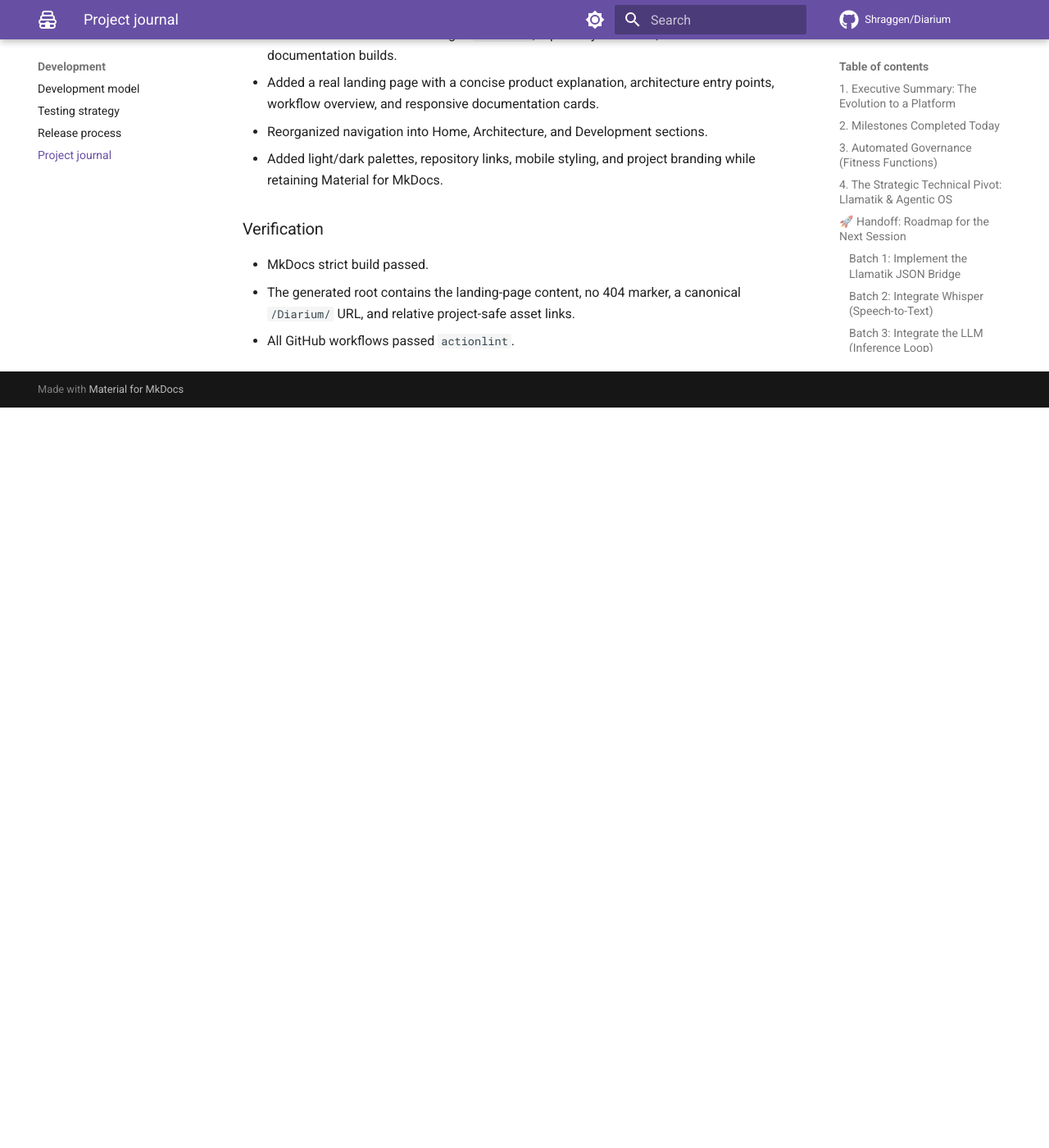
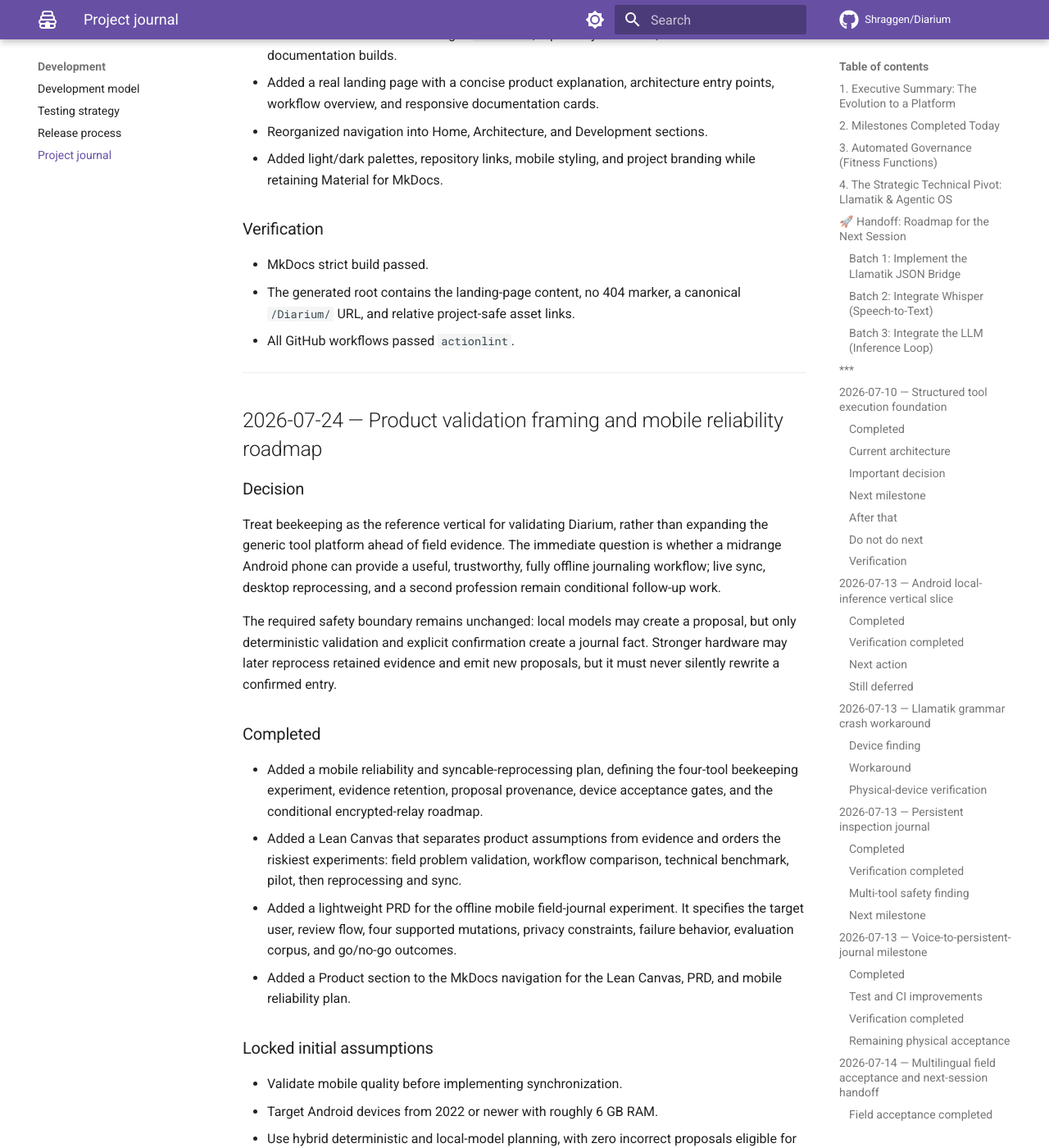
Before and after one commit to Shraggen/Diarium, an MkDocs documentation site: the page built from docs/journal.md, in a window 1280 px wide and 1400 px high, scrolled down 18780 px. Shown: the whole window at 82% size. Built offline with MkDocs 1.6.1 and Material for MkDocs 9.7.7, drawn with Linux system fonts in a browser that asks for light colours; comment, search, counter and statistics services are not loaded; before the commit the page ends 19277 px from its top, so only the background shows below that; some of the changed text lies outside the part shown.

Commit message:
docs: add product canvas, PRD, and mobile reliability roadmap

```diff
--- a/docs/journal.md
+++ b/docs/journal.md
@@ -727,3 +727,55 @@
 - The generated root contains the landing-page content, no 404 marker, a
   canonical `/Diarium/` URL, and relative project-safe asset links.
 - All GitHub workflows passed `actionlint`.
+
+---
+
+## 2026-07-24 — Product validation framing and mobile reliability roadmap
+
+### Decision
+
+Treat beekeeping as the reference vertical for validating Diarium, rather than
+expanding the generic tool platform ahead of field evidence. The immediate
+question is whether a midrange Android phone can provide a useful, trustworthy,
+fully offline journaling workflow; live sync, desktop reprocessing, and a
+second profession remain conditional follow-up work.
+
+The required safety boundary remains unchanged: local models may create a
+proposal, but only deterministic validation and explicit confirmation create a
+journal fact. Stronger hardware may later reprocess retained evidence and emit
+new proposals, but it must never silently rewrite a confirmed entry.
+
+### Completed
+
+- Added a mobile reliability and syncable-reprocessing plan, defining the
+  four-tool beekeeping experiment, evidence retention, proposal provenance,
+  device acceptance gates, and the conditional encrypted-relay roadmap.
+- Added a Lean Canvas that separates product assumptions from evidence and
+  orders the riskiest experiments: field problem validation, workflow
+  comparison, technical benchmark, pilot, then reprocessing and sync.
+- Added a lightweight PRD for the offline mobile field-journal experiment.
+  It specifies the target user, review flow, four supported mutations,
+  privacy constraints, failure behavior, evaluation corpus, and go/no-go
+  outcomes.
+- Added a Product section to the MkDocs navigation for the Lean Canvas, PRD,
+  and mobile reliability plan.
+
+### Locked initial assumptions
+
+- Validate mobile quality before implementing synchronization.
+- Target Android devices from 2022 or newer with roughly 6 GB RAM.
+- Use hybrid deterministic and local-model planning, with zero incorrect
+  proposals eligible for confirmation and at least 85% exact complete drafts
+  on supported, unambiguous recordings.
+- Retain field audio privately by default so stronger hardware can reprocess
+  it later; users may delete the retained audio independently of the journal
+  entry.
+- A future encrypted relay transports opaque events and evidence only. It is
+  optional and does not perform inference or decide journal truth.
+
+### Verification
+
+- `git diff --check` passed after the documentation changes.
+- The local environment does not currently have `mkdocs` installed, so
+  `mkdocs build --strict` could not be run. The documentation workflow installs
+  `mkdocs-material` and performs that strict build in CI.
--- /dev/null
+++ b/docs/plans/mobile-reliability-and-reprocessing.md
@@ -0,0 +1,146 @@
+# Mobile reliability proof and syncable reprocessing
+
+Date: 2026-07-24
+
+## Summary
+
+First prove that a midrange Android phone can perform the complete offline path
+safely: record audio, transcribe locally, select among four tools, extract
+structured arguments, present a reviewable proposal, and persist only after
+confirmation.
+
+The milestone passes when at least 85% of supported, unambiguous recordings
+produce an entirely correct draft without correction, while zero incorrect
+drafts are eligible for confirmation. Sync and desktop processing follow only
+after this gate.
+
+## 1. Make `core` a trustworthy proposal harness
+
+- Replace bare `ToolCall` planning with an `ActionProposal` containing:
+  - a globally unique proposal ID;
+  - the source evidence and transcript revision IDs and digest;
+  - the candidate tool call;
+  - a `ReadyForReview` or `Blocked` status;
+  - validation issues;
+  - processor, model, prompt, and schema versions;
+  - transcript evidence spans supporting extracted arguments.
+- Change `Tool` to expose deterministic argument validation. `ToolExecutor`
+  must validate again immediately before execution.
+- Remove the `process()` shortcut that plans and executes without confirmation.
+- Execute only a `ConfirmedAction` tied to the exact proposal and transcript
+  digest. Editing the transcript, changing context, or producing a newer
+  proposal invalidates confirmation.
+- Require idempotency keys so repeated confirmation cannot create duplicate
+  journal entries.
+- Keep planners and processors replaceable; neither Android, Room, audio, nor
+  beekeeping belongs in `core`.
+
+## 2. Build a sync-ready local evidence record
+
+- Store every field recording in private app storage by default instead of
+  deleting the temporary WAV.
+- Persist:
+  - a UUID-based evidence ID;
+  - capture time, language, audio hash, and private path;
+  - immutable transcript revisions;
+  - generated proposals and provenance;
+  - confirmation and cancellation decisions;
+  - the resulting journal event ID.
+- Allow users to delete retained audio without deleting the confirmed journal
+  entry; mark the evidence as unavailable for future reprocessing.
+- Give every journal event a global UUID. Keep Room's numeric key internal
+  only.
+- Migrate existing inspections without data loss, marking them as legacy
+  entries without source evidence.
+- Keep the Android manifest free of network permission during this milestone
+  and verify the workflow in airplane mode.
+- Record an ADR for the future encrypted relay: it transports opaque encrypted
+  events and evidence, does not run models, and does not decide journal truth.
+
+## 3. Exercise a meaningful hybrid agent workflow
+
+Implement four narrow write tools:
+
+- `record_inspection`: `hive_id`, required explicit `queen_seen`, and optional
+  non-negative `brood_frames`.
+- `record_treatment`: `hive_id`, required treatment name, and optional dose
+  text.
+- `record_feeding`: `hive_id`, required feed type, and optional amount plus
+  unit; amount and unit must appear together.
+- `create_follow_up`: `hive_id`, required description, and optional
+  non-negative `due_in_days`, converted deterministically from capture time.
+
+Planning behavior:
+
+- Run deterministic extractors for known high-risk values such as hive IDs,
+  negation, quantities, and contradictory observations.
+- Run the local LLM as a candidate tool router and broader argument extractor.
+- Prefer a complete deterministic result; record model agreement as additional
+  provenance.
+- Block confirmation when deterministic and model outputs conflict, required
+  fields lack transcript evidence, multiple tools remain plausible, or the
+  utterance is ambiguous, hedged, contradictory, read-only, or unsupported.
+- Preserve the complete transcript as a free-form note even when structured
+  extraction abstains.
+- Benchmark the verified Qwen2.5 0.5B Q4 model first, then the 1.5B Q4
+  candidate. Select the smallest model meeting every gate. Load Whisper and
+  the command model sequentially where necessary to control memory.
+
+## 4. Evaluation and device acceptance
+
+- Add a versioned corpus of at least 240 consented recordings:
+  - 160 positive cases balanced across the four tools and English, German,
+    Serbian Latin, and Serbian Cyrillic;
+  - 40 ambiguous, contradictory, or incomplete cases;
+  - 40 read-only, irrelevant, and adversarial cases;
+  - multiple speakers and quiet, phone-distance, Bluetooth-headset, and
+    apiary-like noise conditions.
+- Export privacy-preserving local diagnostics as JSON: stage timings, model
+  hashes, raw and edited transcripts, proposals, validation outcomes,
+  corrections, confirmations, cancellations, and execution results. Audio is
+  exported only by explicit user action.
+- Measure ASR WER/CER separately from end-to-end tool accuracy so transcription
+  and interpretation failures remain distinguishable.
+- Pass gates:
+  - at least 85% exact tool-and-required-argument accuracy on supported,
+    unambiguous recordings;
+  - zero incorrect proposals in `ReadyForReview`;
+  - 100% of ambiguous, contradictory, and unsupported inputs blocked;
+  - zero writes before confirmation and zero duplicates after repeated
+    confirmation;
+  - p95 stop-to-proposal latency no greater than 15 seconds on the target
+    device class;
+  - peak process RSS no greater than 1.5 GB;
+  - 30 consecutive recordings without a crash, native abort, or progressive
+    resource leak.
+- Run on at least two Android devices from 2022 or newer with approximately
+  6 GB RAM, reporting battery and thermal behavior even if they are not initial
+  hard gates.
+
+## 5. Conditional roadmap after the proof
+
+- If all gates pass, implement the encrypted relay, device identities, notebook
+  membership, append-only replication, and a desktop processor that emits new
+  proposals against existing evidence.
+- If safety passes but utility or performance fails, keep phone-local ASR and
+  deterministic tools; move broad LLM extraction to the paired laptop.
+- If safety fails, prohibit phone-generated LLM proposals from becoming
+  confirmable and retain deterministic parsing plus manual structured entry.
+- Desktop reprocessing never silently changes confirmed facts. It creates a
+  new versioned proposal that an authorized user reviews on any device.
+- A secondary phone only syncs evidence and confirmed events; it does not need
+  to run inference. If it processes evidence, its output remains another
+  untrusted proposal.
+
+## Assumptions
+
+- Beekeeping remains the reference domain; profession-neutral abstractions are
+  extracted only when the four-tool vertical needs them.
+- Android is the first validated runtime; iOS parity and live sync are outside
+  this milestone.
+- Raw audio is retained by default in private storage with user-controlled
+  deletion.
+- The future relay is optional, client-encrypted, and compute-free; local
+  journaling never depends on it.
+- Human confirmation remains mandatory for every mutating tool regardless of
+  benchmark accuracy.
--- /dev/null
+++ b/docs/product/lean-canvas.md
@@ -0,0 +1,69 @@
+# Diarium Lean Canvas
+
+- Date: 2026-07-24
+- Status: Working hypotheses
+- Initial domain: Beekeeping
+
+This canvas describes assumptions to test, not established facts. Beekeeping is
+the first vertical used to validate the product and the underlying journaling
+platform.
+
+## Product hypothesis
+
+Field workers with occupied or dirty hands will prefer a private mobile
+assistant that turns speech into reviewable journal entries entirely offline,
+provided that it is faster than their current method and never silently records
+an invented fact.
+
+## Canvas
+
+| Area | Current hypothesis |
+| --- | --- |
+| Problem | Field observations are difficult to record while wearing gloves or handling equipment. Remote work sites may have no usable connection. Notes reconstructed after the work are incomplete or inaccurate. |
+| Existing alternatives | Paper notebooks, memory, generic voice memos, generic note apps, manual beekeeping forms, and beekeeping apps whose voice or AI features require connectivity or payment. |
+| Customer segments | Initial user: an independent beekeeper performing repeated hive inspections in locations with unreliable connectivity. Later candidates include farm, maintenance, forestry, and other field workers with similar evidence-capture needs. |
+| Early adopters | Beekeepers who already attempt to keep inspection records, manage several hives, work in remote apiaries, and are dissatisfied with paper, typing, or cloud-dependent voice tools. |
+| Unique value proposition | A trustworthy field journal that listens, drafts a structured entry locally, shows exactly what it understood, and saves nothing until the worker confirms it. |
+| High-level concept | A private offline field assistant: voice memo plus structured form plus an audit trail. |
+| Initial solution | On-device audio capture and transcription; hybrid deterministic and local-model extraction; narrow typed tools; editable review; explicit confirmation; local journal; retained evidence for optional reprocessing on stronger hardware. |
+| Channels | Direct field observation, local beekeeper associations, personal referrals, small pilot groups, and open-source communities. These channels have not yet been validated. |
+| Revenue | Undecided. Preserve offline capture, review, and local journaling as a usable core. Test whether optional encrypted sync, team collaboration, managed backup, desktop reprocessing, or support can fund the product without making field capture subscription-dependent. |
+| Cost structure | Mobile and desktop development, device testing, model evaluation, user research, support, signing and distribution, and an optional encrypted relay. Local inference avoids per-entry cloud inference cost but increases device-support work. |
+| Key metrics | Successful field entries, time from observation to confirmed entry, percentage of drafts requiring correction, safe abstention rate, false-confirmable proposal rate, completed field days, repeated weekly use, and retained users who choose the workflow over their previous method. |
+| Unfair advantage | Not yet established. Possible advantages are a consented multilingual field-audio corpus, safety-focused proposal contracts, and an offline reprocessing architecture. These become advantages only if they produce demonstrably better outcomes. |
+
+## Riskiest assumptions
+
+| ID | Assumption | Why it matters | Cheapest useful test | Evidence |
+| --- | --- | --- | --- | --- |
+| H1 | Recording inspections is painful enough that beekeepers want a different workflow. | Without a meaningful problem, technical quality does not create a product. | Observe and interview 5–10 beekeepers about their last field day without first pitching Diarium. | Missing |
+| H2 | Speaking and reviewing is faster or easier than paper, typing, or an unstructured voice memo. | This is the central workflow advantage. | Compare the three methods during representative inspections and measure time, omissions, and corrections. | Missing |
+| H3 | Workers will trust a proposal-and-confirmation interaction. | Low trust will prevent adoption even when extraction is accurate. | Test a clickable or working prototype containing both correct and deliberately incorrect proposals. | Missing |
+| H4 | A midrange phone can complete offline transcription and extraction with acceptable latency, memory, battery use, and heat. | Failure makes the proposed field experience impractical. | Run the mobile reliability benchmark on at least two representative devices. | Partially explored |
+| H5 | The system can be useful while allowing zero incorrect proposals to become confirmable in the evaluation corpus. | Journal integrity is the product's safety promise. | Evaluate supported, ambiguous, contradictory, and adversarial recordings against the release gates. | Partially explored |
+| H6 | English, German, Serbian Latin, and Serbian Cyrillic address a real initial user need. | Every required language multiplies testing and model constraints. | Recruit target users and record which languages they actually use during field work. | Missing |
+| H7 | Retaining audio for later reprocessing is valuable enough to justify storage and privacy costs. | It drives the evidence model and laptop workflow. | Show users transcript-only and retained-audio workflows and ask them to complete deletion/reprocessing tasks. | Missing |
+| H8 | The same trusted proposal harness transfers to other professions. | This determines whether `core` is a product platform or internal architecture. | Validate the complete beekeeping vertical first, then implement one small second-domain tool without changing core contracts. | Deferred |
+
+## Experiment order
+
+1. Validate the problem through observation and interviews.
+2. Compare the proposed workflow with paper, typing, and raw voice memos.
+3. Run the mobile feasibility and safety benchmark.
+4. Conduct a small real-apiary pilot and measure corrections, time, and repeat
+   use.
+5. Prototype laptop reprocessing and shared-journal review before implementing
+   live synchronization.
+6. Consider a second profession only after the beekeeping workflow has repeat
+   users.
+
+## Learning rules
+
+- A successful technical benchmark validates feasibility, not demand.
+- A user saying the idea sounds useful is not evidence of repeated use.
+- Abstention is acceptable when the worker can quickly correct or save a raw
+  note; silent invention is not.
+- Platform abstractions are extracted from proven workflows rather than
+  predicted professions.
+- A failed local-LLM experiment does not invalidate offline journaling. It may
+  support a product with local transcription and deferred laptop extraction.
--- /dev/null
+++ b/docs/product/prd-mobile-field-journal.md
@@ -0,0 +1,186 @@
+# PRD: Offline mobile field-journal validation
+
+- Date: 2026-07-24
+- Status: Draft for validation
+- Product domain: Beekeeping
+- Related plan:
+  [Mobile reliability proof and syncable reprocessing](../plans/mobile-reliability-and-reprocessing.md)
+
+## 1. Objective
+
+Validate that a beekeeper can record an observation without connectivity,
+receive a trustworthy structured draft, correct or reject it, and save a local
+journal entry more conveniently than using the worker's existing method.
+
+This PRD defines a product experiment. It does not define the complete Diarium
+platform.
+
+## 2. Target user and situation
+
+The initial user is a beekeeper inspecting multiple hives at an apiary where
+network connectivity cannot be assumed. The user's hands may be occupied,
+gloved, or dirty, and the phone must remain usable without an account or
+backend.
+
+The job to be done is:
+
+> While I inspect a hive, help me capture what I observed and what I need to do
+> next, without interrupting the work or creating an untrustworthy record.
+
+## 3. Success criteria
+
+The product experiment succeeds only when both product and technical evidence
+are positive.
+
+### Product evidence
+
+- Pilot users complete real field entries without connectivity.
+- Voice plus review has lower median capture-and-correction time than their
+  current structured-entry method.
+- Users can identify what the assistant understood before saving.
+- Users return for another field day without being prompted solely for the
+  experiment.
+- Qualitative feedback shows that retained audio, structured fields, or
+  follow-up tasks solve a real problem beyond storing an ordinary voice memo.
+
+No numeric retention threshold is set until the first pilot establishes a
+baseline. Report individual participant outcomes rather than presenting a
+small pilot as statistically representative.
+
+### Technical gates
+
+- At least 85% of supported, unambiguous evaluation recordings produce the
+  exact tool and all required arguments without field correction.
+- Zero incorrect proposals are eligible for confirmation.
+- Every ambiguous, contradictory, incomplete, unsupported, or read-only input
+  is blocked from execution.
+- Planning never writes data, and every mutation requires confirmation.
+- Repeated confirmation cannot create a duplicate entry.
+- On the target midrange device class, p95 stop-to-proposal latency is no more
+  than 15 seconds and peak process RSS is no more than 1.5 GB.
+- Thirty consecutive recordings complete without a crash, native abort, or
+  progressive resource leak.
+
+## 4. User experience
+
+1. The user selects a language and starts recording.
+2. The app captures audio locally and stops on sustained silence or manual
+   action.
+3. The app retains the recording privately and creates an on-device transcript.
+4. The user may edit the transcript. An edit invalidates any existing
+   proposal.
+5. Diarium creates either:
+   - a complete reviewable proposal;
+   - a blocked proposal explaining what is missing or conflicting; or
+   - a raw journal note when structured extraction is unsupported.
+6. The review presents localized, domain-specific fields rather than raw JSON.
+7. Confirming the unchanged proposal writes exactly one entry. Cancelling,
+   editing, or leaving a blocked proposal writes no structured entry.
+8. The local journal shows the saved entry and its capture time.
+9. The user may delete retained audio without deleting the confirmed journal
+   entry.
+
+## 5. Functional requirements
+
+### Offline capture and evidence
+
+- Audio capture, transcription, planning, review, confirmation, persistence,
+  and journal reading work in airplane mode.
+- Each recording receives a global evidence ID, capture time, language, content
+  hash, and immutable transcript revisions.
+- Raw audio is retained by default in private storage and is never exported
+  without explicit user action.
+- The app remains useful for typed input when no speech model is installed.
+
+### Structured actions
+
+The experiment supports four mutating tools:
+
+| Tool | Required fields | Optional fields |
+| --- | --- | --- |
+| `record_inspection` | `hive_id`, explicit `queen_seen` | non-negative `brood_frames` |
+| `record_treatment` | `hive_id`, treatment name | dose text |
+| `record_feeding` | `hive_id`, feed type | amount and unit as a pair |
+| `create_follow_up` | `hive_id`, description | non-negative `due_in_days` |
+
+- Deterministic extractors handle safety-sensitive identifiers, negation,
+  quantities, and contradictions.
+- A local model proposes tool routing and broader arguments.
+- Conflicting deterministic and model interpretations block confirmation.
+- Every proposed value must be traceable to supporting transcript text.
+- Domain validation runs during planning and again immediately before
+  execution.
+
+### Review and correction
+
+- The review names the action and renders every field in the selected language.
+- Missing, conflicting, or uncertain fields are visible and cannot be
+  confirmed.
+- The user can return to the transcript, correct it, and request a new
+  proposal.
+- The saved entry records the evidence, transcript, proposal, processor
+  provenance, confirmation decision, and globally unique event ID.
+
+### Local diagnostics
+
+- A user-triggered JSON export contains model and prompt versions, stage
+  timings, transcripts, proposal outcomes, corrections, and execution results.
+- Diagnostic export excludes raw audio unless the user separately selects it.
+- The application performs no background telemetry in this experiment.
+
+## 6. Failure behavior
+
+- Missing or failed speech model: retain the audio and offer retry, model
+  selection, or manual transcription.
+- Unclear audio or unsupported language: preserve the evidence and block
+  structured execution.
+- Model failure, timeout, malformed output, or native error: preserve the
+  transcript and offer deterministic or manual entry; do not write a partial
+  action.
+- Unknown tool, invalid arguments, stale proposal, or transcript digest
+  mismatch: reject execution without repository mutation.
+- Storage failure: show that the entry was not saved and retain recoverable
+  evidence where possible.
+- Application restart: restore retained evidence and confirmed journal entries;
+  never restore a proposal as silently confirmed.
+
+## 7. Evaluation
+
+- Use a versioned corpus of at least 240 consented recordings:
+  - 160 positive cases balanced across four tools and English, German, Serbian
+    Latin, and Serbian Cyrillic;
+  - 40 ambiguous, contradictory, or incomplete cases;
+  - 40 read-only, irrelevant, or adversarial cases.
+- Include multiple speakers and quiet, phone-distance, Bluetooth-headset, and
+  apiary-like noise conditions.
+- Report speech WER/CER separately from exact tool and field accuracy.
+- Test on at least two Android phones from 2022 or newer with approximately
+  6 GB RAM.
+- For the field pilot, record task time, proposal corrections, abstentions,
+  cancellations, confirmed entries, user-reported omissions, and whether the
+  user chooses Diarium again on a later field day.
+
+## 8. Out of scope
+
+- Live synchronization, accounts, organizations, and shared notebooks.
+- Desktop processing and automatic reprocessing.
+- Cloud inference or mandatory connectivity.
+- Production iOS voice parity.
+- Beekeeping recommendations, diagnosis, or autonomous decisions.
+- Analytics dashboards, sensors, QR/NFC workflow, model marketplace, and
+  automatic production-model downloads.
+- Generalization to another profession.
+
+## 9. Decision after the experiment
+
+- If product evidence and all technical gates pass, proceed to an encrypted
+  sync relay and desktop reprocessing prototype.
+- If users value the workflow but the mobile LLM misses utility or performance
+  gates, retain phone-local capture and transcription and move broad extraction
+  to paired stronger hardware.
+- If users prefer raw searchable transcripts, simplify the product rather than
+  forcing structured automation.
+- If users do not repeatedly choose the workflow, stop platform expansion and
+  revisit the customer, problem, or interaction.
+- If safety gates fail, local-model output cannot become confirmable; use
+  deterministic or manual structured entry only.
--- a/mkdocs.yml
+++ b/mkdocs.yml
@@ -60,6 +60,10 @@
 
 nav:
   - Home: index.md
+  - Product:
+      - Lean Canvas: product/lean-canvas.md
+      - Mobile field-journal PRD: product/prd-mobile-field-journal.md
+      - Mobile reliability plan: plans/mobile-reliability-and-reprocessing.md
   - Architecture:
       - Overview: architecture.md
       - Project structure: project-structure.md
```
